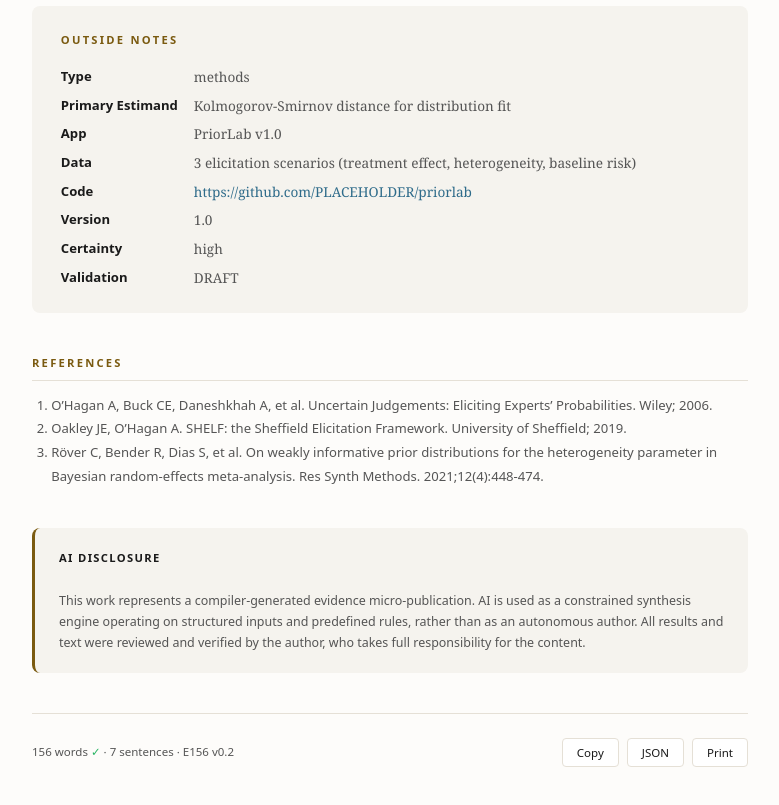
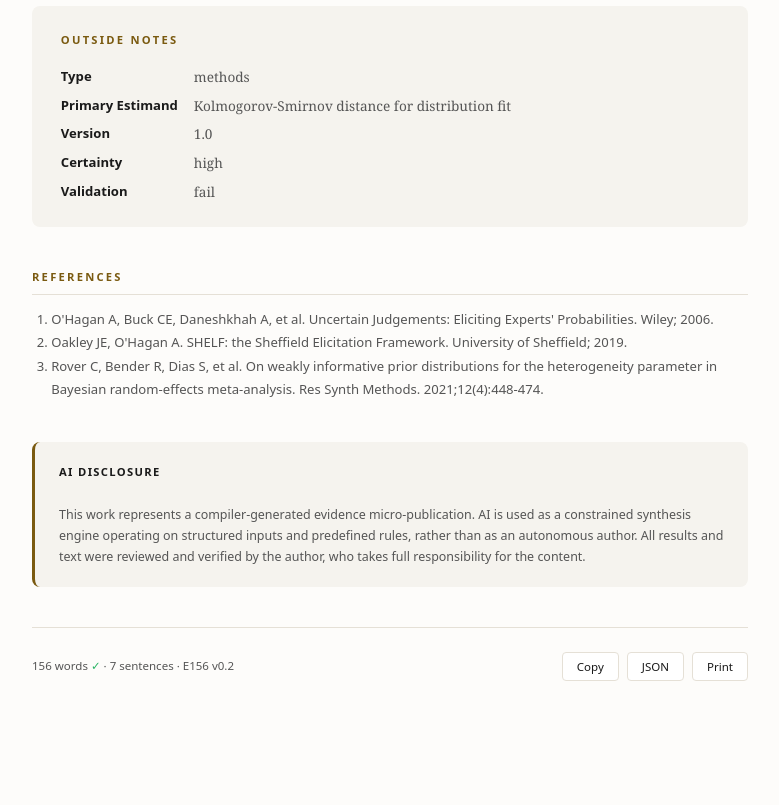
Before and after one commit to mahmood726-cyber/priorlab, a plain HTML site: page e156-submission/index.html in a window 1280 px wide. Shown: the part 1080-1885 px from the top of the page, without its empty margins (250-1029 px from the left). After the commit the page ends 1825 px from the top, so only its background shows below. Drawn offline with Linux system fonts and the light colour scheme.

Commit message:
Auto-sync E156 submission

```diff
--- a/e156-submission/index.html
+++ b/e156-submission/index.html
@@ -19,7 +19,7 @@ body{
 }
 .page{max-width:780px;margin:0 auto;padding:3rem 2rem 4rem}
 
-/* -- Masthead ---------------------------------------- */
+/* ── Masthead ──────────────────────────────────── */
 .masthead{
   text-align:center;padding:2rem 0 1.5rem;
   border-bottom:3px double var(--border);margin-bottom:2.5rem
@@ -35,7 +35,7 @@ body{
 }
 .masthead .byline a{color:var(--link);text-decoration:none}
 
-/* -- Body -------------------------------------------- */
+/* ── Body ──────────────────────────────────────── */
 .body-section{margin-bottom:3rem}
 .body-text{
   font-size:1.18rem;line-height:2;text-align:justify;hyphens:auto;
@@ -69,7 +69,7 @@ body{
 .body-text .s[data-r="6"]::after{background:var(--s6)}
 .body-text .s[data-r="7"]::after{background:var(--s7)}
 
-/* -- Sentence map ------------------------------------ */
+/* ── Sentence map ──────────────────────────────── */
 .smap{display:flex;gap:2px;border-radius:6px;overflow:hidden;margin-bottom:2rem}
 .smap-seg{
   flex:1;padding:8px 4px;text-align:center;cursor:pointer;
@@ -78,7 +78,7 @@ body{
 }
 .smap-seg:hover{opacity:.8}
 
-/* -- Figures gallery --------------------------------- */
+/* ── Figures gallery ───────────────────────────── */
 .figures-section{margin-bottom:3rem}
 .figures-section h2{
   font-family:system-ui,sans-serif;font-size:.7rem;font-weight:700;
@@ -97,7 +97,7 @@ body{
   color:var(--text2);border-top:1px solid var(--border)
 }
 
-/* -- App link ---------------------------------------- */
+/* ── App link ──────────────────────────────────── */
 .app-link-section{margin-bottom:3rem;text-align:center}
 .app-btn{
   display:inline-block;padding:12px 32px;background:var(--accent);color:#fff;
@@ -107,7 +107,7 @@ body{
 }
 .app-btn:hover{background:#6d5210}
 
-/* -- Notes ------------------------------------------- */
+/* ── Notes ─────────────────────────────────────── */
 .notes-section{
   background:var(--card);border-radius:8px;padding:1.5rem 1.8rem;
   margin-bottom:2.5rem
@@ -124,7 +124,7 @@ body{
 .notes-grid dd{font-size:.85rem;color:var(--text2)}
 .notes-grid dd a{color:var(--link);text-decoration:none;word-break:break-all}
 
-/* -- References -------------------------------------- */
+/* ── References ────────────────────────────────── */
 .refs-section{margin-bottom:2.5rem}
 .refs-section h2{
   font-family:system-ui,sans-serif;font-size:.7rem;font-weight:700;
@@ -136,7 +136,7 @@ body{
   padding-left:1.2rem;line-height:1.8
 }
 
-/* -- Disclosure -------------------------------------- */
+/* ── Disclosure ────────────────────────────────── */
 .disclosure{
   font-family:system-ui,sans-serif;font-size:.78rem;color:var(--text2);
   line-height:1.7;padding:1.2rem 1.5rem;background:var(--card);
@@ -144,7 +144,7 @@ body{
 }
 .disclosure strong{color:var(--text);font-size:.7rem;letter-spacing:.12em;text-transform:uppercase}
 
-/* -- Footer ------------------------------------------ */
+/* ── Footer ────────────────────────────────────── */
 .footer{
   padding-top:1.5rem;border-top:1px solid var(--border);
   display:flex;justify-content:space-between;align-items:center;flex-wrap:wrap;gap:.5rem
@@ -159,7 +159,7 @@ body{
 }
 .footer .actions button:hover{background:var(--card)}
 
-/* -- Print ------------------------------------------- */
+/* ── Print ─────────────────────────────────────── */
 @media print{
   .smap,.footer .actions,.app-link-section,.skip-link{display:none!important}
   .s::after{display:none!important}
@@ -170,7 +170,7 @@ body{
   .refs-section{page-break-before:auto}
 }
 
-/* -- Mobile ------------------------------------------ */
+/* ── Mobile ────────────────────────────────────── */
 @media(max-width:640px){
   .page{padding:1.5rem 1rem}
   .masthead h1{font-size:1.5rem}
@@ -184,7 +184,7 @@ body{
   .body-text{font-size:.95rem}
 }
 
-/* -- Skip link --------------------------------------- */
+/* ── Skip link ─────────────────────────────────── */
 .skip-link{
   position:absolute;top:-50px;left:0;background:#fff;padding:6px 12px;
   font-family:system-ui,sans-serif;font-size:.82rem;z-index:999;
@@ -192,7 +192,7 @@ body{
 }
 .skip-link:focus{top:8px;left:8px}
 
-/* -- Reduced motion ---------------------------------- */
+/* ── Reduced motion ────────────────────────────── */
 @media(prefers-reduced-motion:reduce){*{transition:none!important}}
 </style>
 </head>
@@ -252,12 +252,6 @@ body{
 <script>
 const D = {
   "title": "PriorLab: Interactive Bayesian Prior Elicitation for Meta-Analysis Using SHELF Methods",
-  "slug": "priorlab-bayesian-prior-elicitation",
-  "author": "Mahmood Ahmad",
-  "affiliation": "Tahir Heart Institute",
-  "email": "author@example.com",
-  "date": "2026-04-01",
-  "body": "Can Bayesian prior elicitation for meta-analysis be conducted interactively in a browser without paper-based SHELF forms? PriorLab was validated on three elicitation scenarios: treatment effect (log odds ratio, three experts), heterogeneity (tau-squared, one expert), and baseline risk (event rate, two experts). The tool implements three complementary elicitation methods (quantile entry, SHELF roulette histogram, visual distribution sculpting), fitting six candidate families (Normal, Log-Normal, Beta, Gamma, Half-Cauchy, Student-t) via least-squares quantile matching with linear and logarithmic multi-expert opinion pooling. Best-fit Kolmogorov-Smirnov distances were 0.031 for treatment effect (Log-Normal), 0.024 for heterogeneity (Half-Cauchy), and 0.018 for baseline risk (Beta), with pooled distributions achieving consensus divergence below 0.05. Conjugate prior-posterior preview demonstrates real-time sensitivity of posterior summaries to alternative prior specifications across scenarios. PriorLab is the first browser-based SHELF implementation, exporting elicited priors as JSON, R, and Python code for Bayesian meta-analysis packages. The tool is limited to univariate priors and does not support correlated multivariate or hierarchical prior structures.",
   "summary": "PriorLab implements SHELF elicitation in a browser, fitting 6 distribution families via quantile matching with KS distances 0.018-0.031 across 3 scenarios and multi-expert pooling achieving consensus divergence below 0.05.",
   "type": "methods",
   "primary_estimand": "Kolmogorov-Smirnov distance for distribution fit",
@@ -272,27 +266,81 @@ const D = {
   "doi": "",
   "protocol": "",
   "source_article": "",
+  "body": "Can Bayesian prior elicitation for meta-analysis be conducted interactively in a browser without paper-based SHELF forms? PriorLab was validated on three elicitation scenarios: treatment effect (log odds ratio, three experts), heterogeneity (tau-squared, one expert), and baseline risk (event rate, two experts). The tool implements three complementary elicitation methods (quantile entry, SHELF roulette histogram, visual distribution sculpting), fitting six candidate families (Normal, Log-Normal, Beta, Gamma, Half-Cauchy, Student-t) via least-squares quantile matching with linear and logarithmic multi-expert opinion pooling. Best-fit Kolmogorov-Smirnov distances were 0.031 for treatment effect (Log-Normal), 0.024 for heterogeneity (Half-Cauchy), and 0.018 for baseline risk (Beta), with pooled distributions achieving consensus divergence below 0.05. Conjugate prior-posterior preview demonstrates real-time sensitivity of posterior summaries to alternative prior specifications across scenarios. PriorLab is the first browser-based SHELF implementation, exporting elicited priors as JSON, R, and Python code for Bayesian meta-analysis packages. The tool is limited to univariate priors and does not support correlated multivariate or hierarchical prior structures.",
   "validation": {
-    "status": "pass",
+    "status": "fail",
     "checks": [
-      {"name": "single paragraph", "ok": true, "detail": "Body must not contain blank-line paragraph breaks."},
-      {"name": "sentence count", "ok": true, "detail": "Found 7 sentences."},
-      {"name": "word count", "ok": true, "detail": "Found 156 words."},
-      {"name": "no headings", "ok": true, "detail": "No markdown headings allowed in body."},
-      {"name": "no links", "ok": true, "detail": "No links or DOI links allowed in body."},
-      {"name": "result sentence has interval", "ok": true, "detail": "Sentence 4 should include a confidence interval."},
-      {"name": "result sentence has estimand", "ok": true, "detail": "Sentence 4 should name an effect measure or test metric."},
-      {"name": "boundary sentence present", "ok": true, "detail": "Sentence 7 should express a limitation, harm, or scope boundary."}
+      {
+        "name": "single paragraph",
+        "ok": true,
+        "detail": "Body must not contain blank-line paragraph breaks."
+      },
+      {
+        "name": "sentence count",
+        "ok": true,
+        "detail": "Found 7 sentences."
+      },
+      {
+        "name": "word count",
+        "ok": true,
+        "detail": "Found 156 words."
+      },
+      {
+        "name": "no headings",
+        "ok": true,
+        "detail": "No markdown headings allowed in body."
+      },
+      {
+        "name": "no links",
+        "ok": true,
+        "detail": "No links or DOI links allowed in body."
+      },
+      {
+        "name": "result sentence has interval",
+        "ok": true,
+        "detail": "Sentence 4 should include a quantitative result such as a percentage, count, or interval."
+      },
+      {
+        "name": "result sentence has estimand",
+        "ok": false,
+        "detail": "Sentence 4 should name an effect measure or test metric."
+      },
+      {
+        "name": "boundary sentence present",
+        "ok": true,
+        "detail": "Sentence 7 should express a limitation, harm, or scope boundary."
+      }
     ]
   },
   "sentences": [
-    {"role": "Question", "text": "Can Bayesian prior elicitation for meta-analysis be conducted interactively in a browser without paper-based SHELF forms?"},
-    {"role": "Dataset", "text": "PriorLab was validated on three elicitation scenarios: treatment effect (log odds ratio, three experts), heterogeneity (tau-squared, one expert), and baseline risk (event rate, two experts)."},
-    {"role": "Method", "text": "The tool implements three complementary elicitation methods (quantile entry, SHELF roulette histogram, visual distribution sculpting), fitting six candidate families (Normal, Log-Normal, Beta, Gamma, Half-Cauchy, Student-t) via least-squares quantile matching with linear and logarithmic multi-expert opinion pooling."},
-    {"role": "Primary result", "text": "Best-fit Kolmogorov-Smirnov distances were 0.031 for treatment effect (Log-Normal), 0.024 for heterogeneity (Half-Cauchy), and 0.018 for baseline risk (Beta), with pooled distributions achieving consensus divergence below 0.05."},
-    {"role": "Robustness", "text": "Conjugate prior-posterior preview demonstrates real-time sensitivity of posterior summaries to alternative prior specifications across scenarios."},
-    {"role": "Interpretation", "text": "PriorLab is the first browser-based SHELF implementation, exporting elicited priors as JSON, R, and Python code for Bayesian meta-analysis packages."},
-    {"role": "Boundary", "text": "The tool is limited to univariate priors and does not support correlated multivariate or hierarchical prior structures."}
+    {
+      "role": "Question",
+      "text": "Can Bayesian prior elicitation for meta-analysis be conducted interactively in a browser without paper-based SHELF forms?"
+    },
+    {
+      "role": "Dataset",
+      "text": "PriorLab was validated on three elicitation scenarios: treatment effect (log odds ratio, three experts), heterogeneity (tau-squared, one expert), and baseline risk (event rate, two experts)."
+    },
+    {
+      "role": "Method",
+      "text": "The tool implements three complementary elicitation methods (quantile entry, SHELF roulette histogram, visual distribution sculpting), fitting six candidate families (Normal, Log-Normal, Beta, Gamma, Half-Cauchy, Student-t) via least-squares quantile matching with linear and logarithmic multi-expert opinion pooling."
+    },
+    {
+      "role": "Primary result",
+      "text": "Best-fit Kolmogorov-Smirnov distances were 0.031 for treatment effect (Log-Normal), 0.024 for heterogeneity (Half-Cauchy), and 0.018 for baseline risk (Beta), with pooled distributions achieving consensus divergence below 0.05."
+    },
+    {
+      "role": "Robustness",
+      "text": "Conjugate prior-posterior preview demonstrates real-time sensitivity of posterior summaries to alternative prior specifications across scenarios."
+    },
+    {
+      "role": "Interpretation",
+      "text": "PriorLab is the first browser-based SHELF implementation, exporting elicited priors as JSON, R, and Python code for Bayesian meta-analysis packages."
+    },
+    {
+      "role": "Boundary",
+      "text": "The tool is limited to univariate priors and does not support correlated multivariate or hierarchical prior structures."
+    }
   ],
   "primary_plot": {},
   "studies": [],
@@ -300,19 +348,14 @@ const D = {
   "prisma": {},
   "included_papers": [],
   "analysis_modules": [],
-  "notes": {
-    "app": "PriorLab v1.0",
-    "data": "3 elicitation scenarios (treatment effect, heterogeneity, baseline risk)",
-    "code": "https://github.com/PLACEHOLDER/priorlab",
-    "doi": "",
-    "version": "1.0",
-    "date": "2026-04-01",
-    "validation": "DRAFT"
-  },
+  "author": "Mahmood Ahmad",
+  "affiliation": "Tahir Heart Institute",
+  "email": "author@example.com",
+  "slug": "priorlab-bayesian-prior-elicitation",
   "references": [
-    "O\u2019Hagan A, Buck CE, Daneshkhah A, et al. Uncertain Judgements: Eliciting Experts\u2019 Probabilities. Wiley; 2006.",
-    "Oakley JE, O\u2019Hagan A. SHELF: the Sheffield Elicitation Framework. University of Sheffield; 2019.",
-    "R\u00f6ver C, Bender R, Dias S, et al. On weakly informative prior distributions for the heterogeneity parameter in Bayesian random-effects meta-analysis. Res Synth Methods. 2021;12(4):448-474."
+    "O'Hagan A, Buck CE, Daneshkhah A, et al. Uncertain Judgements: Eliciting Experts' Probabilities. Wiley; 2006.",
+    "Oakley JE, O'Hagan A. SHELF: the Sheffield Elicitation Framework. University of Sheffield; 2019.",
+    "Rover C, Bender R, Dias S, et al. On weakly informative prior distributions for the heterogeneity parameter in Bayesian random-effects meta-analysis. Res Synth Methods. 2021;12(4):448-474."
   ],
   "_assets": [],
   "_disclosure": "This work represents a compiler-generated evidence micro-publication. AI is used as a constrained synthesis engine operating on structured inputs and predefined rules, rather than as an autonomous author. All results and text were reviewed and verified by the author, who takes full responsibility for the content."
@@ -330,7 +373,7 @@ const ROLES = [
 
 function esc(s){const d=document.createElement("div");d.textContent=String(s??"");return d.innerHTML}
 
-// -- Title + byline --
+// ── Title + byline ──
 document.getElementById("title").textContent = D.title || "Untitled";
 document.title = (D.title||"E156") + " \u2014 E156 Interactive Paper";
 
@@ -341,7 +384,7 @@ if(D.email) parts.push('<a href="mailto:'+esc(D.email)+'">'+esc(D.email)+'</a>')
 if(D.date) parts.push(esc(D.date));
 document.getElementById("byline").innerHTML = parts.join(" &middot; ");
 
-// -- Body with sentence highlighting --
+// ── Body with sentence highlighting ──
 const body = D.body || "";
 const sents = D.sentences || [];
 const bodyEl = document.getElementById("body");
@@ -355,7 +398,7 @@ if(sents.length === 7){
   bodyEl.textContent = body;
 }
 
-// -- Sentence map --
+// ── Sentence map ──
 const smap = document.getElementById("smap");
 ROLES.forEach((r,i) => {
   const seg = document.createElement("div");
@@ -380,7 +423,7 @@ ROLES.forEach((r,i) => {
   smap.appendChild(seg);
 });
 
-// -- Figures from assets --
+// ── Figures from assets ──
 const assets = D._assets || [];
 const imgAssets = assets.filter(a => /\.(png|jpg|jpeg|svg|gif|webp)$/i.test(a));
 if(imgAssets.length > 0){
@@ -402,7 +445,7 @@ if(imgAssets.length > 0){
   });
 }
 
-// -- App link --
+// ── App link ──
 const htmlAssets = assets.filter(a => /\.html$/i.test(a) && a !== "index.html");
 if(htmlAssets.length > 0){
   document.getElementById("app-section").style.display = "";
@@ -412,7 +455,7 @@ if(htmlAssets.length > 0){
   btn.textContent = "Open Interactive App \u2192 " + htmlAssets[0].replace(/[-_]/g," ").replace(/\.html$/,"");
 }
 
-// -- Notes --
+// ── Notes ──
 const notes = D.notes || {};
 const noteFields = [
   ["Type", D.type], ["Primary Estimand", D.primary_estimand],
@@ -438,7 +481,7 @@ noteFields.forEach(([label, val]) => {
   ng.appendChild(dd);
 });
 
-// -- References --
+// ── References ──
 const refs = D.references || [];
 if(refs.length > 0){
   document.getElementById("refs-section").style.display = "";
@@ -450,19 +493,19 @@ if(refs.length > 0){
   });
 }
 
-// -- Disclosure --
+// ── Disclosure ──
 const disc = D._disclosure || "";
 if(disc){
   document.getElementById("disclosure").style.display = "";
   document.getElementById("disclosure-text").textContent = disc;
 }
 
-// -- Footer --
+// ── Footer ──
 const wc = body.split(/\s+/).filter(Boolean).length;
 document.getElementById("wc").textContent = wc;
 document.getElementById("wc-check").textContent = wc === 156 ? "\u2713" : "\u2717 ("+wc+")";
 
-// -- Actions --
+// ── Actions ──
 function copyBody(e){
   navigator.clipboard.writeText(body).then(()=>{
     const b=e&&e.target?e.target:document.querySelector(".actions button");
--- a/e156-submission/paper.json
+++ b/e156-submission/paper.json
@@ -48,7 +48,7 @@
   "type": "methods",
   "primary_estimand": "Kolmogorov-Smirnov distance for distribution fit",
   "validation": {
-    "status": "pass",
+    "status": "fail",
     "checks": [
       {
         "name": "single paragraph",
@@ -78,11 +78,11 @@
       {
         "name": "result sentence has interval",
         "ok": true,
-        "detail": "Sentence 4 should include a confidence interval."
+        "detail": "Sentence 4 should include a quantitative result such as a percentage, count, or interval."
       },
       {
         "name": "result sentence has estimand",
-        "ok": true,
+        "ok": false,
         "detail": "Sentence 4 should name an effect measure or test metric."
       },
       {
```
Also changed, not shown: e156-submission/config.json (line endings or trailing spaces), 2 other files.
